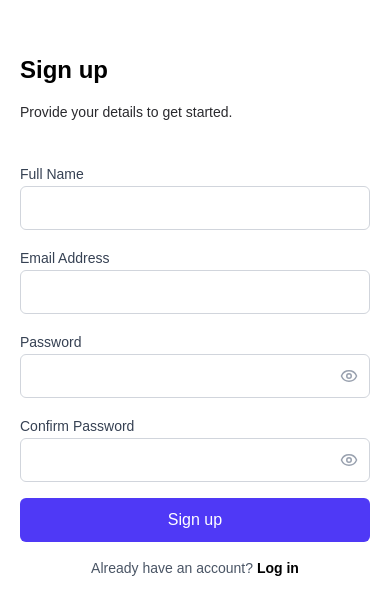
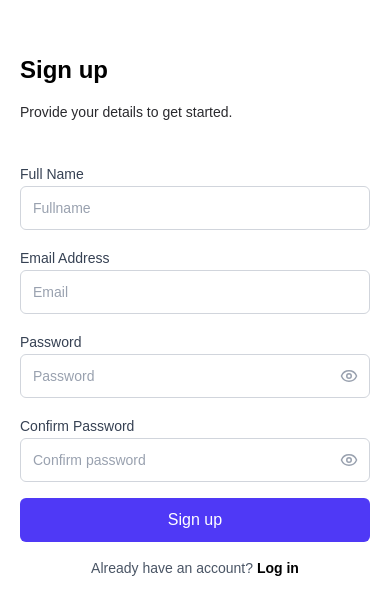
Before and after one commit to parkcodedr/peppasync-ale, a Next.js app: page /auth/signup in a window 390 px wide. Shown: the part 106-720 px from the top of the page. Built offline with nearby package versions, Linux system fonts and the light colour scheme; no server answers.

Commit message:
order action and auth forms

```diff
--- a/components/dashboard/Sidebar.tsx
+++ b/components/dashboard/Sidebar.tsx
@@ -4,6 +4,8 @@ import Link from "next/link";
 import { usePathname } from "next/navigation";
 import { sidebarItems } from "@/lib/sidebar";
 import clsx from "clsx";
+import { LogOut } from "lucide-react";
+import { useUserLogout } from "@/hooks/useUserLogout";
 
 interface Props {
   isOpen: boolean;
@@ -12,6 +14,7 @@ interface Props {
 
 export default function Sidebar({ isOpen, onClose }: Props) {
   const pathname = usePathname();
+  const { logout, isLoading } = useUserLogout();
 
   return (
     <>
@@ -24,20 +27,19 @@ export default function Sidebar({ isOpen, onClose }: Props) {
 
       <aside
         className={clsx(
-          "fixed top-0 bottom-0 left-0 w-56 bg-white border-r border-gray-200 z-50 transform transition-transform duration-200",
+          "fixed top-0 bottom-0 left-0 w-56 bg-white border-r border-gray-200 z-50 flex flex-col",
+          "transform transition-transform duration-200",
           "lg:translate-x-0 lg:z-30",
           isOpen ? "translate-x-0" : "-translate-x-full",
         )}
       >
-
         <div className="h-14 flex items-center px-5 border-b border-gray-200 text-black">
           <span className="text-[15px] font-semibold tracking-tight">
             Peppasync
           </span>
         </div>
 
-
-        <nav className="flex-1 px-3 pt-4 space-y-1">
+        <nav className="flex-1 px-3 pt-4 space-y-1 overflow-y-auto">
           {sidebarItems.map((item) => {
             const isActive = pathname.startsWith(item.href);
             const Icon = item.icon;
@@ -60,6 +62,21 @@ export default function Sidebar({ isOpen, onClose }: Props) {
             );
           })}
         </nav>
+
+        <div className="px-3 py-3 border-t border-gray-200">
+          <button
+            onClick={logout}
+            disabled={isLoading}
+            className={clsx(
+              "w-full flex items-center gap-2.5 px-2.5 py-2 rounded-md text-[13px] font-medium transition-colors",
+              "text-red-600 hover:bg-red-50",
+              "disabled:opacity-50 disabled:cursor-not-allowed cursor-pointer",
+            )}
+          >
+            <LogOut className="h-4 w-4" strokeWidth={1.75} />
+            {isLoading ? "Logging out..." : "Logout"}
+          </button>
+        </div>
       </aside>
     </>
   );
--- a/components/forms/auth/SigninForm.tsx
+++ b/components/forms/auth/SigninForm.tsx
@@ -52,7 +52,7 @@ export default function SigninForm() {
           Login
         </h1>
         <p className="text-sm lg:text-lg text-gray-500 mb-6">
-          Provide your details to get login.
+          Provide your details to login.
         </p>
 
         {loginMutation.isError && (
@@ -61,13 +61,13 @@ export default function SigninForm() {
           </p>
         )}
 
-        <InputField name="email" label="Email Address" type="email" />
-        <PasswordField name="password" label="Password" />
+        <InputField name="email" label="Email Address" type="email" placeholder="Enter your email" />
+        <PasswordField name="password" label="Password" placeholder="Enter your password" />
 
         <div className="flex items-center justify-between">
           <Link
             href="/auth/forgot-password"
-            className="text-lg text-ancient font-bold"
+            className="text-sm text-ancient font-bold"
           >
             Forgot password?
           </Link>
@@ -77,9 +77,9 @@ export default function SigninForm() {
           {loginMutation.isPending ? <Spinner color="white" /> : "Login"}
         </Button>
 
-        <p className="text-lg text-gray-600 text-center lg:text-left">
+        <p className="text-sm text-gray-600 text-center lg:text-left">
           Don’t have an account?{" "}
-          <Link href="/auth/signup" className="text-ancient font-bold text-lg">
+          <Link href="/auth/signup" className="text-ancient font-bold text-sm">
             Sign up
           </Link>
         </p>
--- a/components/forms/auth/SignupForm.tsx
+++ b/components/forms/auth/SignupForm.tsx
@@ -52,7 +52,7 @@ export default function SignUpForm() {
       const res = await registerMutation.mutateAsync(data);
       setAuthToken(res.tokens?.access_token);
       setRefreshToken(res?.tokens?.refresh_token);
-      router.push("/");
+      router.push("/onboarding");
     } catch (err: unknown) {
       console.error("Signup failed:", err);
     }
@@ -75,10 +75,23 @@ export default function SignUpForm() {
           </p>
         )}
 
-        <InputField name="full_name" label="Full Name" />
-        <InputField name="email" label="Email Address" type="email" />
-        <PasswordField name="password" label="Password" />
-        <PasswordField name="password_confirmation" label="Confirm Password" />
+        <InputField name="full_name" label="Full Name" placeholder="Fullname" />
+        <InputField
+          name="email"
+          label="Email Address"
+          type="email"
+          placeholder="Email"
+        />
+        <PasswordField
+          name="password"
+          label="Password"
+          placeholder="Password"
+        />
+        <PasswordField
+          name="password_confirmation"
+          label="Confirm Password"
+          placeholder="Confirm password"
+        />
 
         <Button className="w-full" disabled={registerMutation.isPending}>
           {registerMutation.isPending ? <Spinner color="black" /> : "Sign up"}
--- /dev/null
+++ b/components/pipeline/OrderActions.tsx
@@ -0,0 +1,44 @@
+"use client";
+
+import { CheckCircle2 } from "lucide-react";
+import { Order } from "@/lib/types";
+import { ORDER_TYPES } from "@/constants";
+
+interface Props {
+  order: Order;
+}
+
+export default function OrderActions({ order }: Props) {
+  const isFinanceCard = order.column === ORDER_TYPES.AWAITING_FINANCE;
+  const isDesignFreezeCard = order.column === ORDER_TYPES.RELEASED_TO_ERP;
+
+  const stopClick = (e: React.MouseEvent) => {
+    e.stopPropagation();
+  };
+
+  //if (!isFinanceCard && !isDesignFreezeCard) return null;
+
+  return (
+    <div className="mt-3 space-y-2" onClick={stopClick}>
+      {isFinanceCard && (
+        <button
+          type="button"
+          className="w-full h-8 bg-indigo-600 hover:bg-indigo-700 text-white text-[12px] font-semibold rounded-md flex items-center justify-center gap-1.5 transition-colors"
+        >
+          <CheckCircle2 className="h-3 w-3" strokeWidth={2} />
+          Confirm Finance
+        </button>
+      )}
+
+      {isDesignFreezeCard && (
+        <button
+          type="button"
+          className="w-full h-8 bg-emerald-600 hover:bg-emerald-700 text-white text-[12px] font-semibold rounded-md flex items-center justify-center gap-1.5 transition-colors"
+        >
+          <CheckCircle2 className="h-3 w-3" strokeWidth={2} />
+          Approve Design Freeze
+        </button>
+      )}
+    </div>
+  );
+}
--- a/components/pipeline/OrderCard.tsx
+++ b/components/pipeline/OrderCard.tsx
@@ -1,5 +1,6 @@
 import { Order } from "@/lib/types";
 import StatusPill from "./StatusPill";
+import OrderActions from "./OrderActions";
 
 interface Props {
   order: Order;
@@ -42,6 +43,7 @@ export default function OrderCard({ order, onClick, clickable }: Props) {
           </span>
         </div>
       </div>
+       <OrderActions order={order} />
     </button>
   );
 }
--- a/components/ui/PasswordField.tsx
+++ b/components/ui/PasswordField.tsx
@@ -45,9 +45,7 @@ export const PasswordField = ({
             "transition-all duration-200",
             "focus:outline-none  focus:border-indigo-600",
             "disabled:bg-gray-100 disabled:text-gray-500",
-            error
-              ? "border-red-500  focus:border-red-500"
-              : "border-gray-300",
+            error ? "border-red-500  focus:border-red-500" : "border-gray-300",
             className,
           )}
         />
@@ -55,7 +53,7 @@ export const PasswordField = ({
         <button
           type="button"
           onClick={() => setShow((s) => !s)}
-          className="absolute inset-y-0 right-3 flex items-center text-gray-400 hover:text-gray-600 transition"
+          className="absolute inset-y-0 right-3 flex items-center text-gray-400 hover:text-gray-600 transition cursor-pointer"
         >
           {show ? <EyeOff size={18} /> : <Eye size={18} />}
         </button>
```
Also changed, not shown: components/ui/InputField.tsx (+3 -11 lines).
